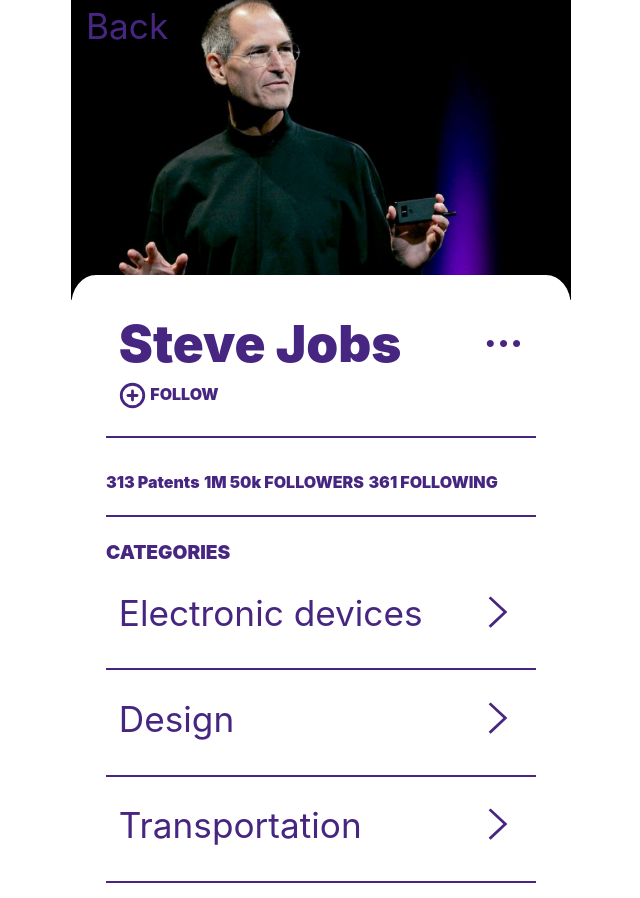
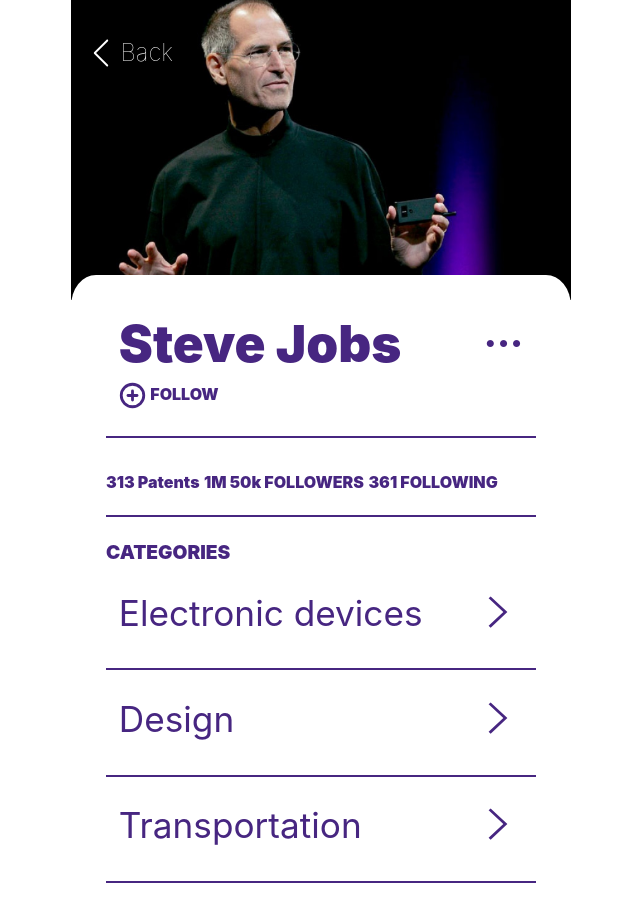
Before and after one commit to joseph-johnson27001/Red-Snapper-Task, a plain HTML site: page index.html in a window 1280 px wide. Shown: the whole page, without its empty margins (319-959 px from the left). Drawn offline with nearby package versions, Linux system fonts and the light colour scheme.

Commit message:
Back Button
- Added Back Button and Left Arrow to Steve Jobs Photo

```diff
--- a/css/styles.css
+++ b/css/styles.css
@@ -18,6 +18,17 @@ STEVE JOBS BANNER
   background-image: url("../images/Steve_Jobs_Speech_Photo.jpg");
   background-size: cover;
   background-position: 50% 30%;
+}
+
+#back-button {
+  color: #FDFDFD;
+  padding-top: 2.2rem;
+  font-weight: 100;
+  font-size: 1.5rem;
+}
+
+#left-arrow {
+  margin-top: -8px;
 }
 
 /* ===============================================================================
--- a/index.html
+++ b/index.html
@@ -10,6 +10,7 @@
   <body>
     <!-- BANNER -->
     <div id="banner" class="container-fluid">
+      <img src="./SVG_Icons/Left_Arrow_SVG.svg" alt="Left Arrow" id="left-arrow">
       <p id="back-button">Back</p>
     </div>
 
```
Also changed, not shown: SVG_Icons/Left_Arrow_SVG.svg (added).
